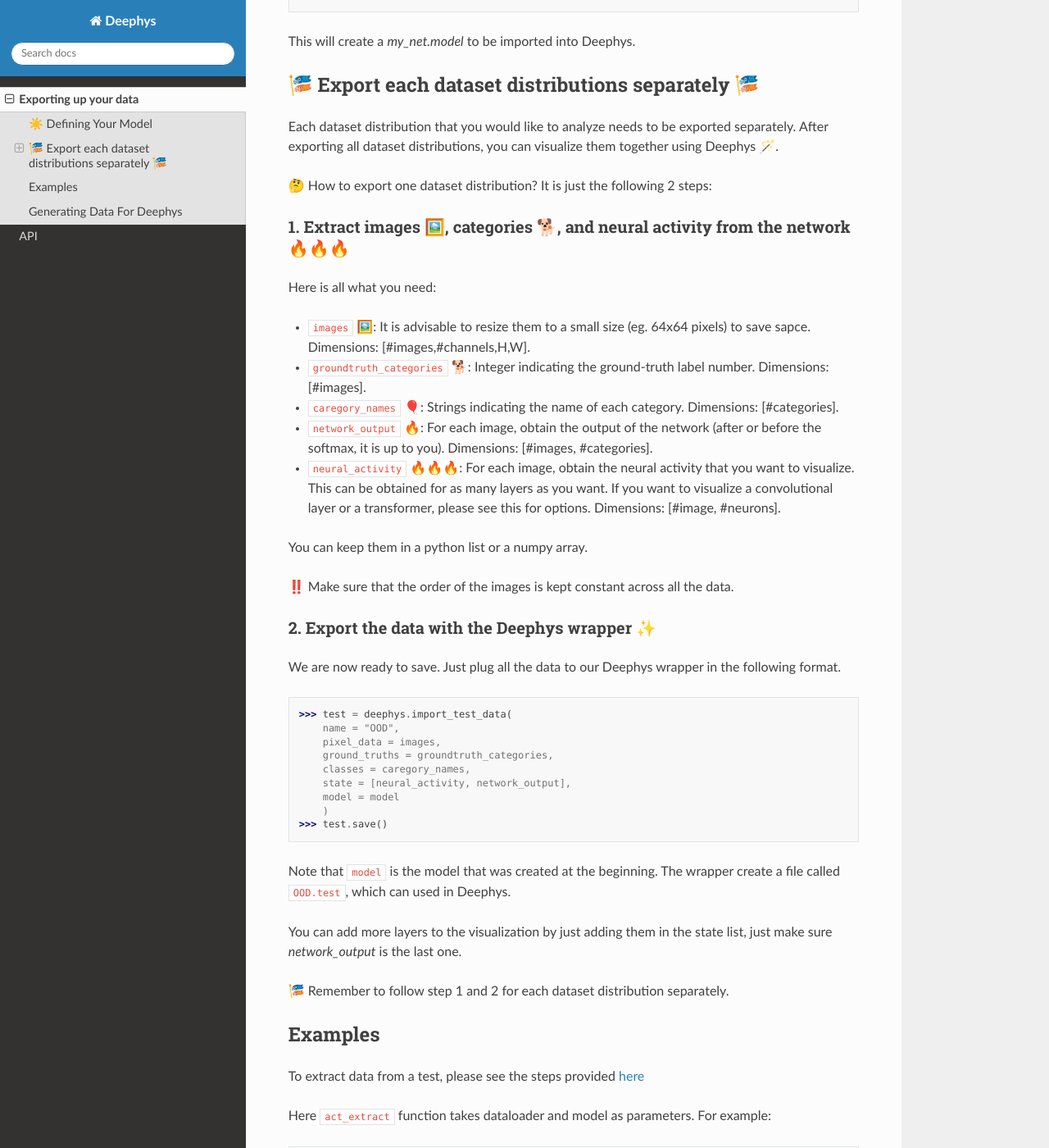
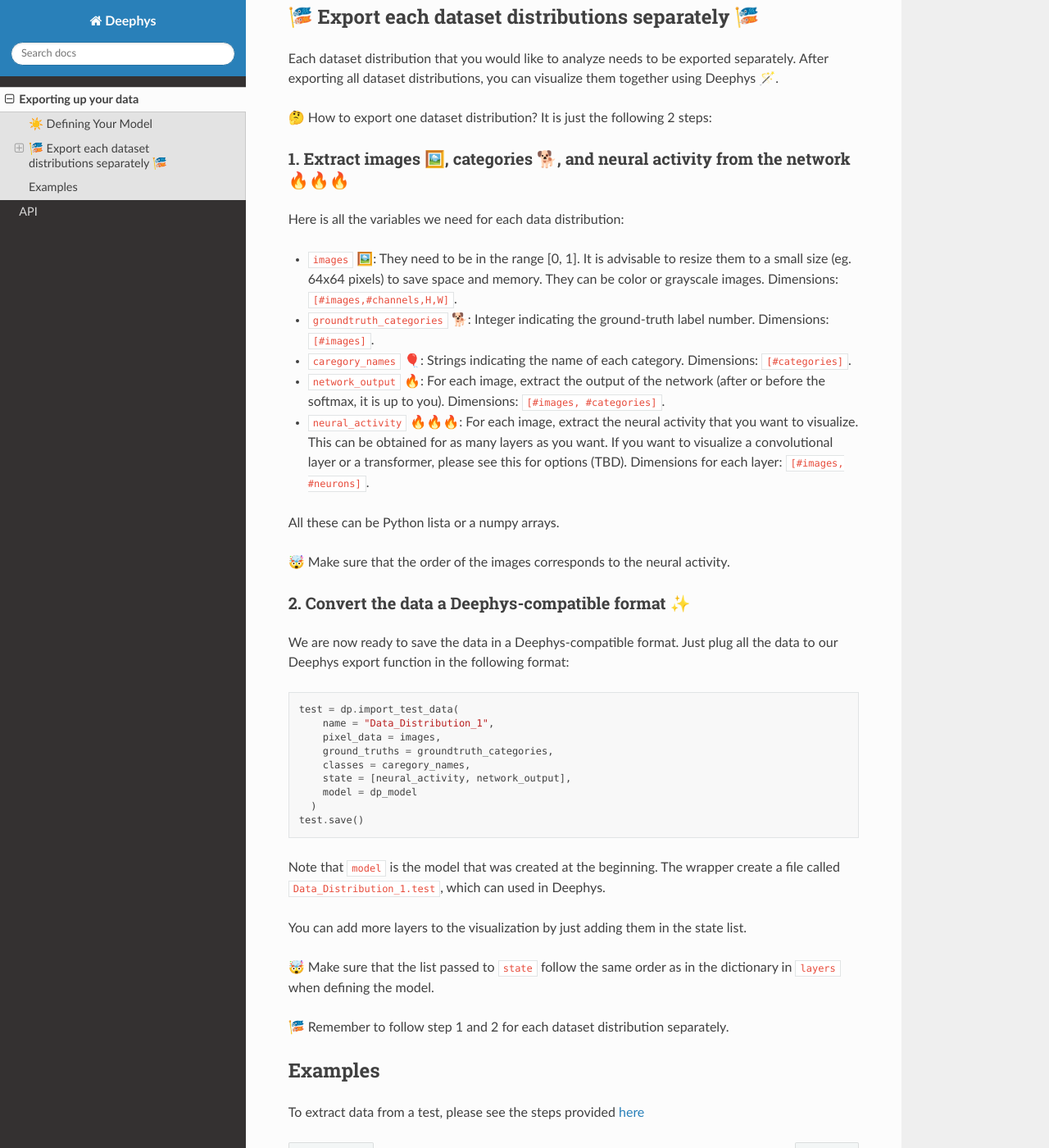
Before and after one commit to mjgroth/deephys, a Sphinx documentation site: the page built from docs/source/usage.rst, in a window 1280 px wide and 1400 px high, scrolled down 754 px. Shown: the whole window at 82% size. Built offline with Sphinx 7.4.7 and the Read the Docs theme 2.0.0, drawn with Linux system fonts in a browser that asks for light colours; some of the changed text lies outside the part shown.

Commit message:
Update usage.rst

```diff
--- a/docs/source/usage.rst
+++ b/docs/source/usage.rst
@@ -12,21 +12,23 @@ Now, let's get started exporting your data  🚀
 ☀️ Defining Your Model
 --------------------------------------
 
-We first need to define the model to visualize. Any number of layers can be included. To define the model indicate its name, the neuron count per layer, and which layer is the classification layer.::
+We first need to define the model to visualize. Any number of layers can be included. To define the model indicate its name, the neuron count per layer, and which layer is the classification layer.
 
->>> import deephys as dp
->>> model = dp.model(
+.. code-block:: python
+
+  import deephys as dp
+
+  dp_model = dp.model(
     name = "my_net",
-    layers = {
-    # include any additional layers
-      "penultimate_layer": num_neurons_layer,
-      "output": num_neurons_output,
-      },
-      classification_layer = "output"
-    )
->>> model.save()
+    layers = { # include any additional layers
+        "penultimate_layer": num_neurons_layer,
+        "output": num_neurons_output,
+     },
+     classification_layer = "output"
+  )
+  dp_model.save()
 
-This will create a `my_net.model` to be imported into Deephys.
+This will create a ``my_net.model`` to be imported into Deephys.
 
 🎏 Export each dataset distributions separately 🎏
 --------------------------------------
@@ -38,36 +40,40 @@ Each dataset distribution that you would like to analyze needs to be exported se
 1. Extract images 🖼️, categories 🐕, and neural activity from the network 🔥🔥🔥
 ~~~~~~~~~~~~~~~~~~~~~~~~~~~~~~~~~~~~~~~~~~~~~~~~~~~~~~~~~~~~~~~~~~~~~~~~~~~~~~
 
-Here is all what you need:
+Here is all the variables we need for each data distribution:
 
-- ``images`` 🖼️: It is advisable to resize them to a small size (eg. 64x64 pixels) to save sapce. Dimensions: [#images,#channels,H,W].
-- ``groundtruth_categories`` 🐕: Integer indicating the ground-truth label number. Dimensions: [#images].
-- ``caregory_names`` 🎈: Strings indicating the name of each category. Dimensions: [#categories].
-- ``network_output`` 🔥: For each image, obtain the output of the network (after or before the softmax, it is up to you). Dimensions: [#images, #categories].
-- ``neural_activity`` 🔥🔥🔥: For each image, obtain the neural activity that you want to visualize. This can be obtained for as many layers as you want. If you want to visualize a convolutional layer or a transformer, please see this for options. Dimensions: [#image, #neurons].
+- ``images`` 🖼️: They need to be in the range [0, 1]. It is advisable to resize them to a small size (eg. 64x64 pixels) to save space and memory. They can be color or grayscale images. Dimensions: ``[#images,#channels,H,W]``.
+- ``groundtruth_categories`` 🐕: Integer indicating the ground-truth label number. Dimensions: ``[#images]``.
+- ``caregory_names`` 🎈: Strings indicating the name of each category. Dimensions: ``[#categories]``.
+- ``network_output`` 🔥: For each image, extract the output of the network (after or before the softmax, it is up to you). Dimensions: ``[#images, #categories]``.
+- ``neural_activity`` 🔥🔥🔥: For each image, extract the neural activity that you want to visualize. This can be obtained for as many layers as you want. If you want to visualize a convolutional layer or a transformer, please see this for options (TBD). Dimensions for each layer: ``[#images, #neurons]``.
 
-You can keep them in a python list or a numpy array.
+All these can be Python lista or a numpy arrays.
 
-‼️ Make sure that the order of the images is kept constant across all the data.
+🤯 Make sure that the order of the images corresponds to the neural activity.
 
-2. Export the data with the Deephys wrapper ✨
+2. Convert the data a Deephys-compatible format ✨
 ~~~~~~~~~~~~~~~~~~~~~~~~~~~~~~~~~~~~~~~~~~~~~~~~~~~~~~~~~~~~~~~~~~~~~~~~~~~~~~
 
-We are now ready to save. Just plug all the data to our Deephys wrapper in the following format.
+We are now ready to save the data in a Deephys-compatible format. Just plug all the data to our Deephys export function in the following format:
 
->>> test = deephys.import_test_data(
-    name = "OOD",
-    pixel_data = images,
-    ground_truths = groundtruth_categories,
-    classes = caregory_names,
-    state = [neural_activity, network_output],
-    model = model
+.. code-block:: python
+
+  test = dp.import_test_data(
+      name = "Data_Distribution_1",
+      pixel_data = images,
+      ground_truths = groundtruth_categories,
+      classes = caregory_names,
+      state = [neural_activity, network_output],
+      model = dp_model
     )
->>> test.save()
+  test.save()
 
-Note that ``model`` is the model that was created at the beginning. The wrapper create a file called ``OOD.test``, which can used in Deephys.
+Note that ``model`` is the model that was created at the beginning. The wrapper create a file called ``Data_Distribution_1.test``, which can used in Deephys.
 
-You can add more layers to the visualization by just adding them in the state list, just make sure `network_output` is the last one.
+You can add more layers to the visualization by just adding them in the state list.
+
+🤯 Make sure that the list passed to ``state`` follow the same order as in the dictionary in ``layers`` when defining the model.
 
 🎏 Remember to follow step 1 and 2 for each dataset distribution separately.
 
@@ -77,33 +83,3 @@ Examples
 --------------------------------------
 
 To extract data from a test, please see the steps provided `here <https://colab.research.google.com/github/mjgroth/deephys-aio/blob/master/Python_Tutorial.ipynb>`_
-
-Here ``act_extract`` function takes dataloader and model as parameters. For example:
-
->>> all_activs, all_outputs, all_images, all_cats = act_extract(testloader, models)
-
-Here ``all_activs`` is the 2D float array of neurons and activations of the penultimate layer.
-
-``all_outputs`` is the 2D float array of neurons and logits for the classification layer.
-
-``all_outputs`` is an ordered list of image pixel data [images,channels,dim1,dim2] containing information of all images of testloader.
-
-``all_cats`` is an ordered list of ground truths.
-
-Generating Data For Deephys
----------------------------
-you can use the :py:func:`deephys.deephys.import_test_data` function:
-
-Parameter ``name`` in :func:`deephys.deephys.import_test_data` should be a string containing i.e. the name of the dataset.
-
-Parameter ``state`` in :func:`deephys.deephys.import_test_data` should be a 3D float array layers, neurons, and activations respectively.
-
-Parameter ``classes`` in :func:`deephys.deephys.import_test_data` should be an ordered list of strings representing class names.
-
-Parameter ``model`` in :func:`deephys.deephys.import_test_data` should be the model structure.
-
-Parameter ``pixel_data`` in :func:`deephys.deephys.import_test_data` should be an ordered list of image pixel data [images,channels,dim1,dim2].
-
-Parameter ``ground_truths`` in :func:`deephys.deephys.import_test_data` should be an ordered list of ground truths.
-
-Please see `here <https://github.com/mjgroth/deephys-aio/blob/master/Python_Tutorial.ipynb>`_ for the full tutorial
```
